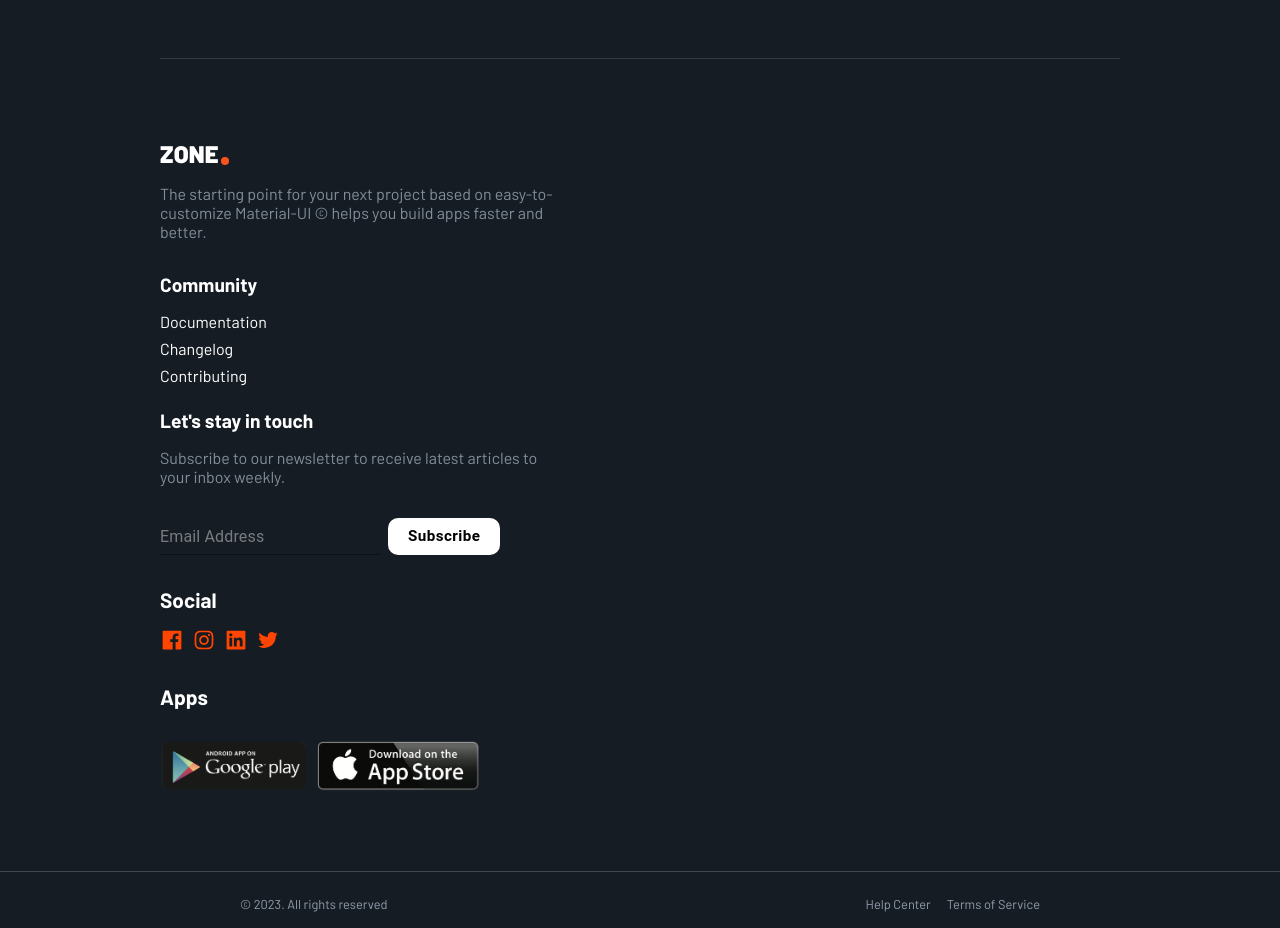
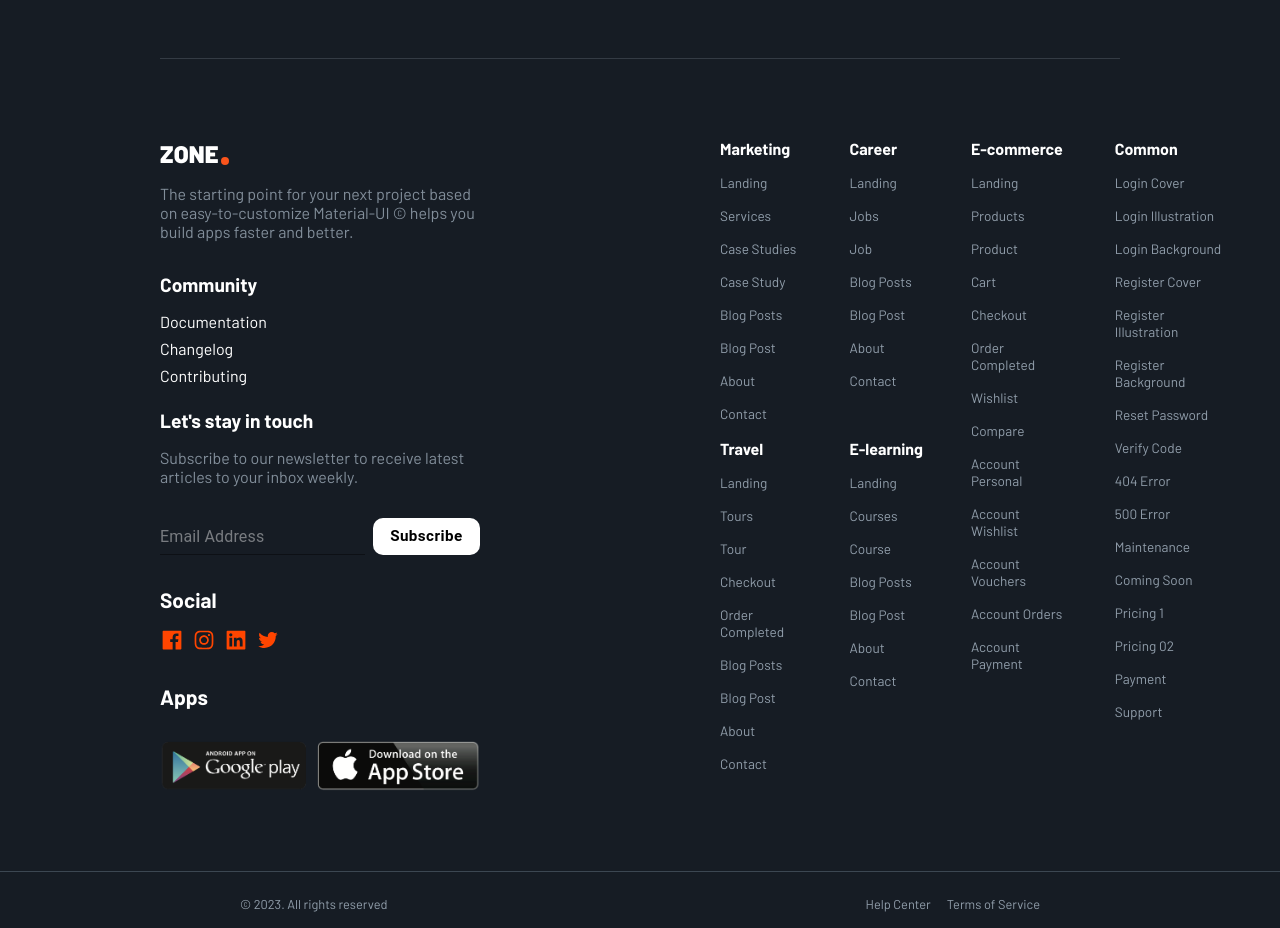
Before and after one commit to davidstanciu11/ZoneWeb_project, a React (Vite) app: page /components in a window 1280 px wide. Shown: the part 920-1848 px from the top of the page. Built offline with nearby package versions, Linux system fonts and the light colour scheme.

Commit message:
all pages finished

```diff
--- a/src/pages/Components.jsx
+++ b/src/pages/Components.jsx
@@ -168,11 +168,94 @@ export default function Components() {
             <h5 className="apps_title">Apps</h5>
             <img src={Apps} alt="apps" className="apps_icon" />
           </div>
-          <div className="footer_pages"></div>
+          <div className="footer_pages">
+            <div className="footer_pages_first_part">
+              <div className="footer_page">
+                <h3 className="footer_page_title">Marketing</h3>
+                <p className="footer_page_par">Landing</p>
+                <p className="footer_page_par">Services</p>
+                <p className="footer_page_par">Case Studies</p>
+                <p className="footer_page_par">Case Study</p>
+                <p className="footer_page_par">Blog Posts</p>
+                <p className="footer_page_par">Blog Post</p>
+                <p className="footer_page_par">About</p>
+                <p className="footer_page_par">Contact</p>
+              </div>
+              <div className="footer_page">
+                <h3 className="footer_page_title">Career</h3>
+                <p className="footer_page_par">Landing</p>
+                <p className="footer_page_par">Jobs</p>
+                <p className="footer_page_par">Job</p>
+                <p className="footer_page_par">Blog Posts</p>
+                <p className="footer_page_par">Blog Post</p>
+                <p className="footer_page_par">About</p>
+                <p className="footer_page_par">Contact</p>
+              </div>
+              <div className="footer_page">
+                <h3 className="footer_page_title">Travel</h3>
+                <p className="footer_page_par">Landing</p>
+                <p className="footer_page_par">Tours</p>
+                <p className="footer_page_par">Tour</p>
+                <p className="footer_page_par">Checkout</p>
+                <p className="footer_page_par">Order Completed</p>
+                <p className="footer_page_par">Blog Posts</p>
+                <p className="footer_page_par">Blog Post</p>
+                <p className="footer_page_par">About</p>
+                <p className="footer_page_par">Contact</p>
+              </div>
+              <div className="footer_page">
+                <h3 className="footer_page_title">E-learning</h3>
+                <p className="footer_page_par">Landing</p>
+                <p className="footer_page_par">Courses</p>
+                <p className="footer_page_par">Course</p>
+                <p className="footer_page_par">Blog Posts</p>
+                <p className="footer_page_par">Blog Post</p>
+                <p className="footer_page_par">About</p>
+                <p className="footer_page_par">Contact</p>
+              </div>
+            </div>
+            <div className="footer_pages_second_part">
+              <div className="footer_page">
+                <h3 className="footer_page_title">E-commerce</h3>
+                <p className="footer_page_par">Landing</p>
+                <p className="footer_page_par">Products</p>
+                <p className="footer_page_par">Product</p>
+                <p className="footer_page_par">Cart</p>
+                <p className="footer_page_par">Checkout</p>
+                <p className="footer_page_par">Order Completed</p>
+                <p className="footer_page_par">Wishlist</p>
+                <p className="footer_page_par">Compare</p>
+                <p className="footer_page_par">Account Personal</p>
+                <p className="footer_page_par">Account Wishlist</p>
+                <p className="footer_page_par">Account Vouchers</p>
+                <p className="footer_page_par">Account Orders</p>
+                <p className="footer_page_par">Account Payment</p>
+              </div>{" "}
+              <div className="footer_page">
+                <h3 className="footer_page_title">Common</h3>
+                <p className="footer_page_par">Login Cover</p>
+                <p className="footer_page_par">Login Illustration</p>
+                <p className="footer_page_par">Login Background</p>
+                <p className="footer_page_par">Register Cover</p>
+                <p className="footer_page_par">Register Illustration</p>
+                <p className="footer_page_par">Register Background</p>
+                <p className="footer_page_par">Reset Password</p>
+                <p className="footer_page_par">Verify Code</p>
+                <p className="footer_page_par">404 Error</p>
+                <p className="footer_page_par">500 Error</p>
+                <p className="footer_page_par">Maintenance</p>
+                <p className="footer_page_par">Coming Soon</p>
+                <p className="footer_page_par">Pricing 1</p>
+                <p className="footer_page_par">Pricing 02</p>
+                <p className="footer_page_par">Payment</p>
+                <p className="footer_page_par">Support</p>
+              </div>
+            </div>
+          </div>
         </div>
         <footer className="page_footer">
           <div className="trademark">© 2023. All rights reserved</div>
-          <div style={{display: "flex", gap:"1rem"}}>
+          <div style={{ display: "flex", gap: "1rem" }}>
             <p className="footer_terms">Help Center</p>
             <p className="footer_terms">Terms of Service</p>
           </div>
--- a/src/pages/Components.style.css
+++ b/src/pages/Components.style.css
@@ -73,7 +73,7 @@
   margin: 5rem 10rem 0 10rem;
   display: flex;
   flex-direction: row;
-  gap: 1rem;
+  gap: 15rem;
   padding-bottom: 5rem;
 }
 
@@ -170,17 +170,55 @@
 }
 
 .trademark {
-    font-size: 0.8rem;
-    color: #919EAB;
-    margin-left: 15rem;
+  font-size: 0.8rem;
+  color: #919eab;
+  margin-left: 15rem;
 }
 
 .footer_terms {
-    font-size: 0.8rem;
-    color: #919EAB;
-    cursor: pointer;
+  font-size: 0.8rem;
+  color: #919eab;
+  cursor: pointer;
 }
 
 .footer_terms:nth-child(2) {
-    margin-right: 15rem;
+  margin-right: 15rem;
 }
+
+.footer_pages {
+  display: flex;
+  max-height: 600px;
+  min-width: 505px;
+  gap: 2rem;
+}
+
+.footer_pages_first_part {
+  display: grid;
+  grid-template-columns: repeat(2, 1fr);
+  column-gap: 40px;
+}
+
+.footer_pages_second_part {
+  display: flex;
+  gap: 3rem;
+}
+
+.footer_page {
+  max-height: 150px;
+}
+
+.footer_page_title {
+  font-size: 1rem;
+  margin-bottom: 1rem;
+}
+
+.footer_page_par {
+  font-size: 0.85rem;
+  margin-bottom: 1rem;
+  color: #919EAB;
+}
+
+.footer_page_par:hover {
+  cursor: pointer;
+  color: #212b36;
+}
```
